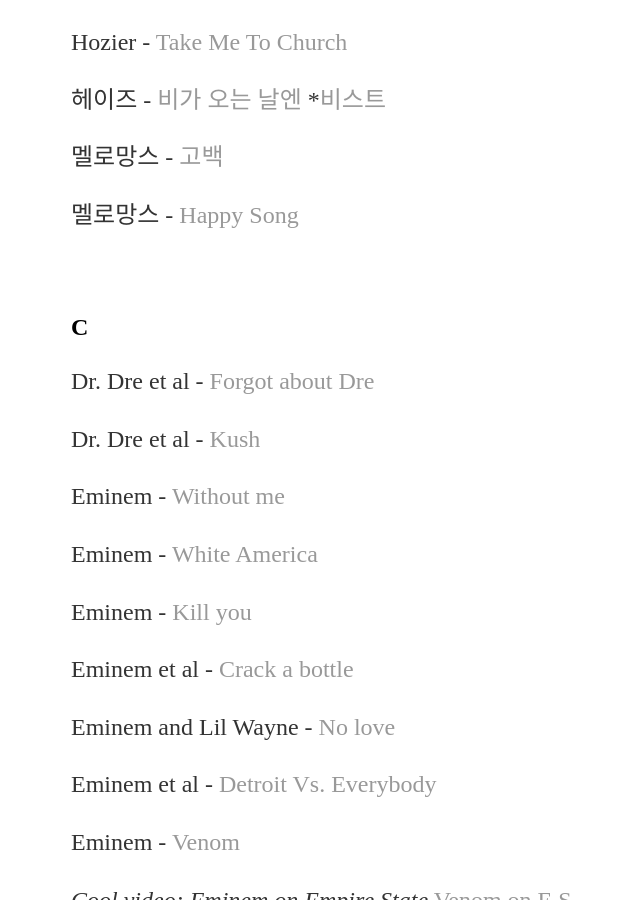
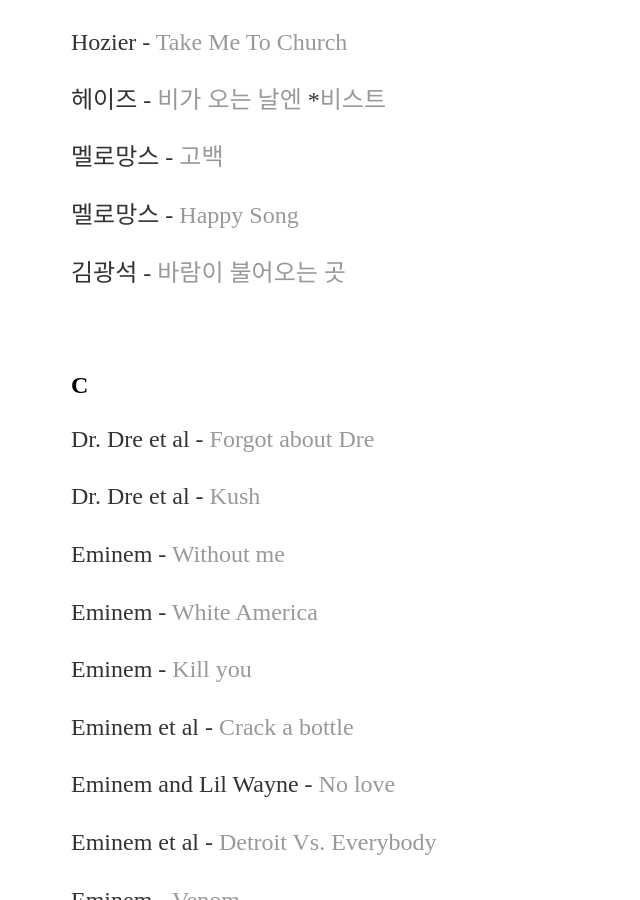
Before and after one commit to yjkweon24/yjkweon24.github.io, a Jekyll site: the page built from _posts/2018-10-23-songs-that-i-love.md, in a window 1280 px wide and 900 px high, scrolled down 11882 px. Shown: the whole window, without its empty margins (121-761 px from the left). Built offline with Jekyll 4.4.1, drawn with Linux system fonts in a browser that asks for light colours.

Commit message:
Update 2018-10-23-songs-that-i-love.md

```diff
--- a/_posts/2018-10-23-songs-that-i-love.md
+++ b/_posts/2018-10-23-songs-that-i-love.md
@@ -413,6 +413,8 @@
 
 멜로망스 - [Happy Song](https://www.youtube.com/watch?v=d4yZmDvYBFY&ab_channel=Musicismylife)
 
+김광석 - [바람이 불어오는 곳](https://www.youtube.com/watch?v=a0KAnVgShAQ&ab_channel=chorongcho)
+
 <br>
 
 ## C
```
